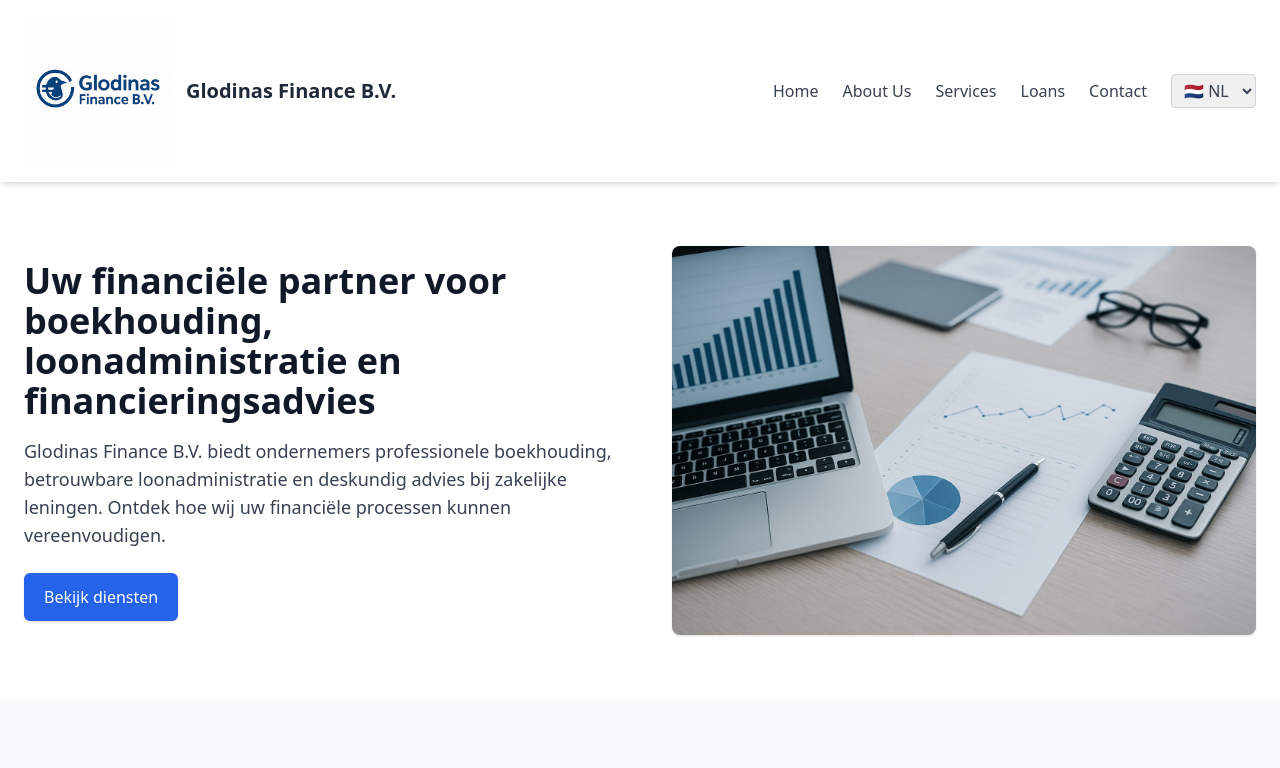
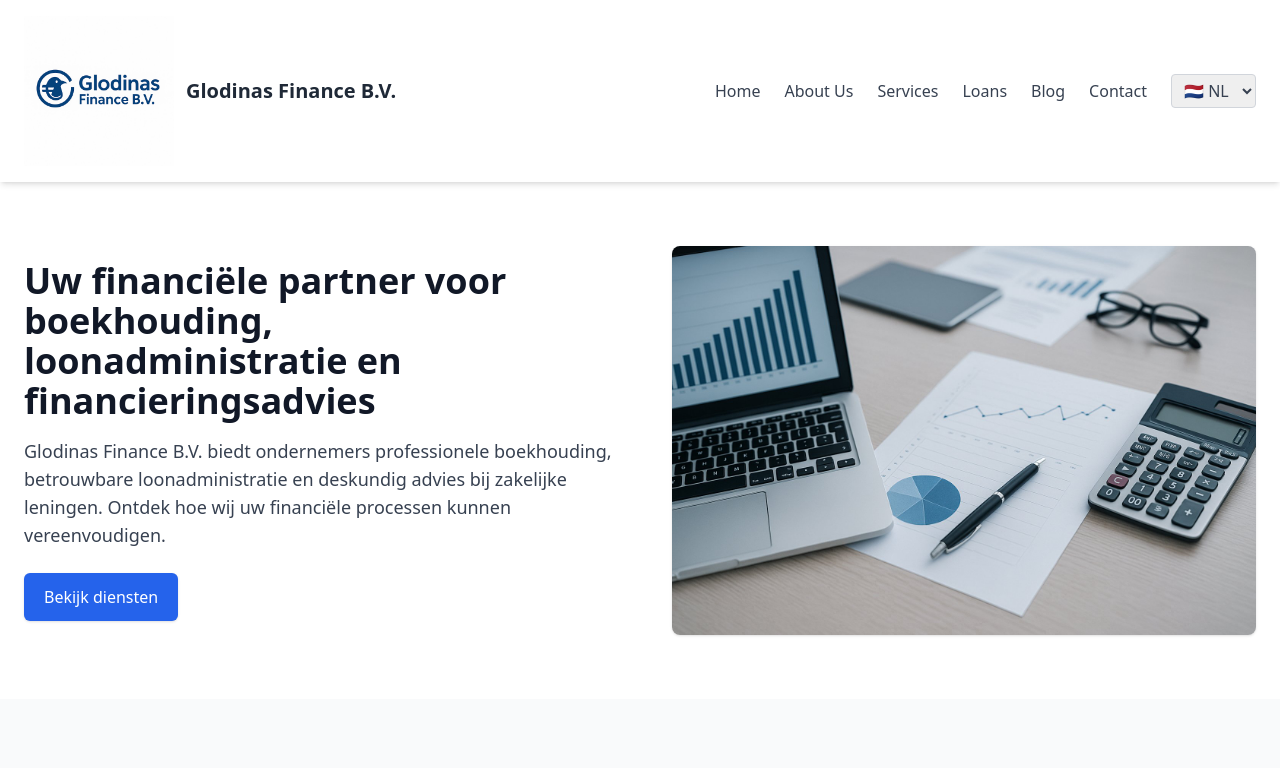
Before and after one commit to glodinasflexwork/glodinas-finance-site, a Next.js app: page / in a window 1280 px wide. Shown: the top 768 px of the page. Built offline with nearby package versions, Linux system fonts and the light colour scheme.

Commit message:
Add Blog link to navigation

```diff
--- a/components/Navbar.js
+++ b/components/Navbar.js
@@ -35,6 +35,7 @@ export default function Navbar() {
         <Link href="/about"><a className="text-gray-700 hover:text-orange-500">{t('About Us')}</a></Link>
         <Link href="/services"><a className="text-gray-700 hover:text-orange-500">{t('Services')}</a></Link>
         <Link href="/loans"><a className="text-gray-700 hover:text-orange-500">{t('Loans')}</a></Link>
+        <Link href="/blog"><a className="text-gray-700 hover:text-orange-500">Blog</a></Link>
         <Link href="/contact"><a className="text-gray-700 hover:text-orange-500">{t('Contact')}</a></Link>
 
         {/* Language Switcher */}
@@ -78,7 +79,9 @@ export default function Navbar() {
           <Link href="/about"><a onClick={toggleMenu} className="text-gray-700 hover:text-orange-500">{t('About Us')}</a></Link>
           <Link href="/services"><a onClick={toggleMenu} className="text-gray-700 hover:text-orange-500">{t('Services')}</a></Link>
           <Link href="/loans"><a onClick={toggleMenu} className="text-gray-700 hover:text-orange-500">{t('Loans')}</a></Link>
+          <Link href="/blog"><a onClick={toggleMenu} className="text-gray-700 hover:text-orange-500">Blog</a></Link>
           <Link href="/contact"><a onClick={toggleMenu} className="text-gray-700 hover:text-orange-500">{t('Contact')}</a></Link>
+
           {/* Language Switcher inside Mobile Menu */}
           <select
             value={router.locale}
```
